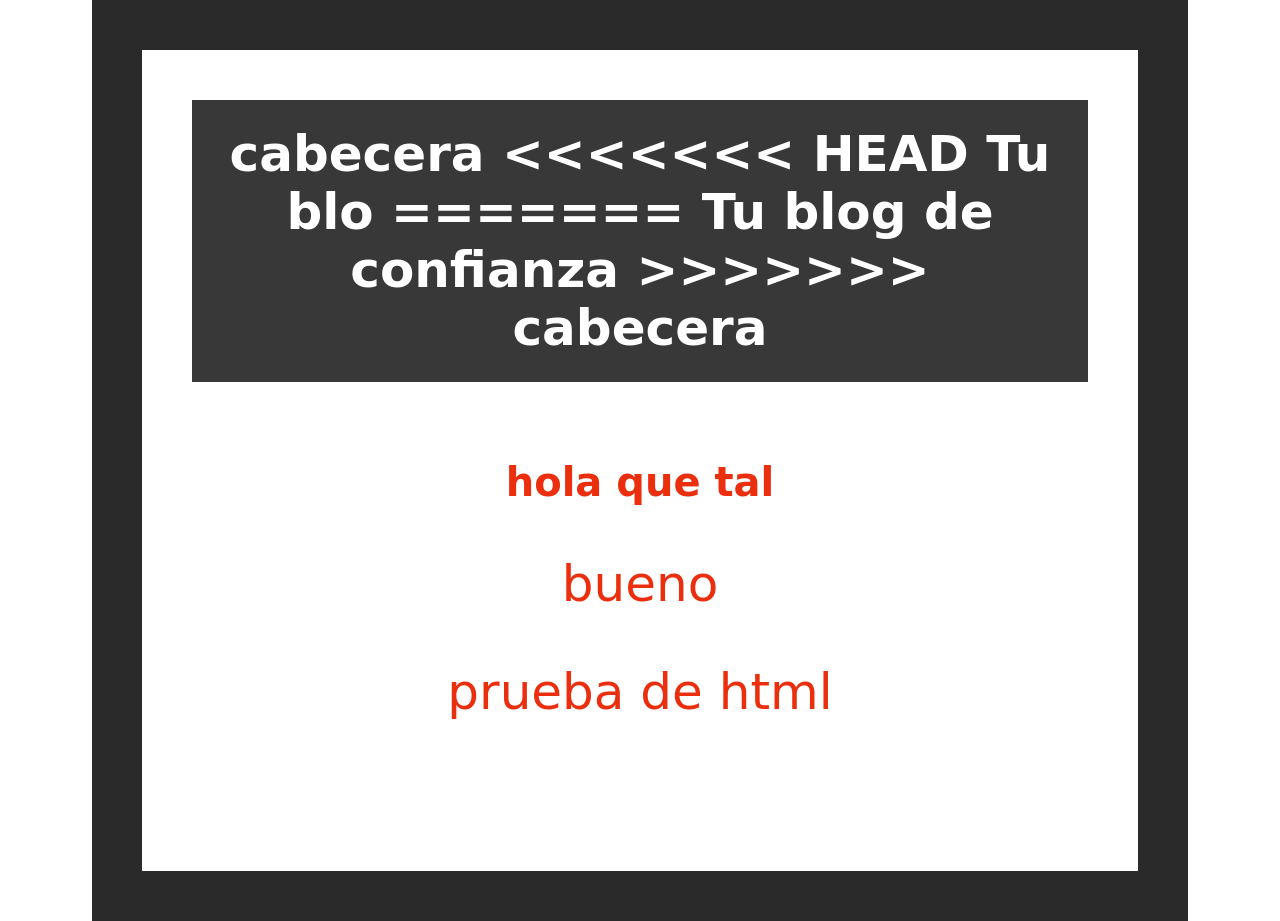
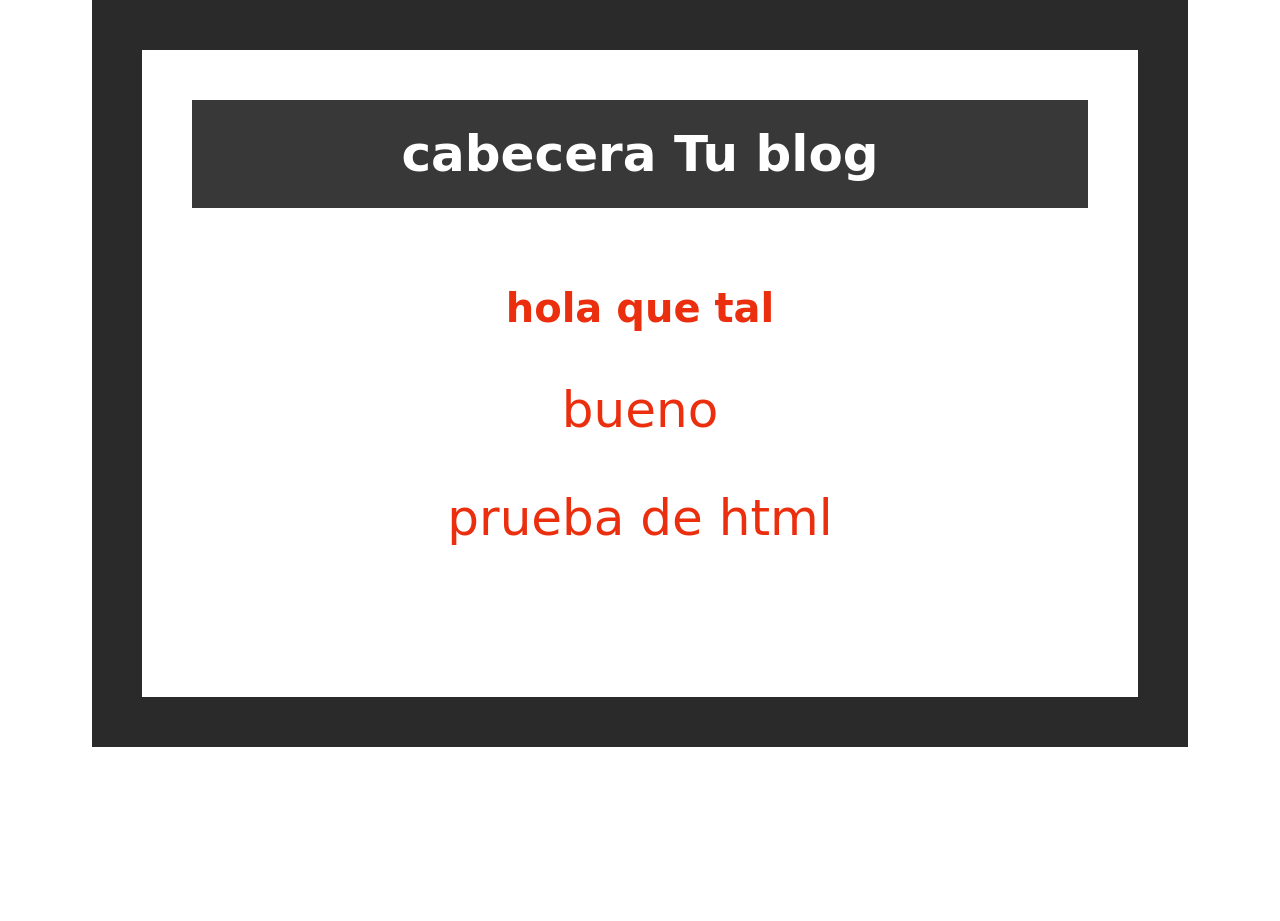
Before and after one commit to Bravo-code-G/Bravo-code-G, a plain HTML site: page blog.html in a window 1280 px wide. After the commit the page ends 800 px from the top, so only its background shows below. Drawn offline with Linux system fonts and the light colour scheme.

Commit message:
cambio 1

```diff
--- a/blog.html
+++ b/blog.html
@@ -9,11 +9,7 @@
     <div id="container">
         <div id="cabecera">
             cabecera
-<<<<<<< HEAD
-            <span id="tagline">Tu blo </span>
-=======
-            <span id="tagline">Tu blog de confianza</span>
->>>>>>> cabecera
+            <span id="tagline">Tu blog </span>
         </div>
 
             <div id="post">
```
